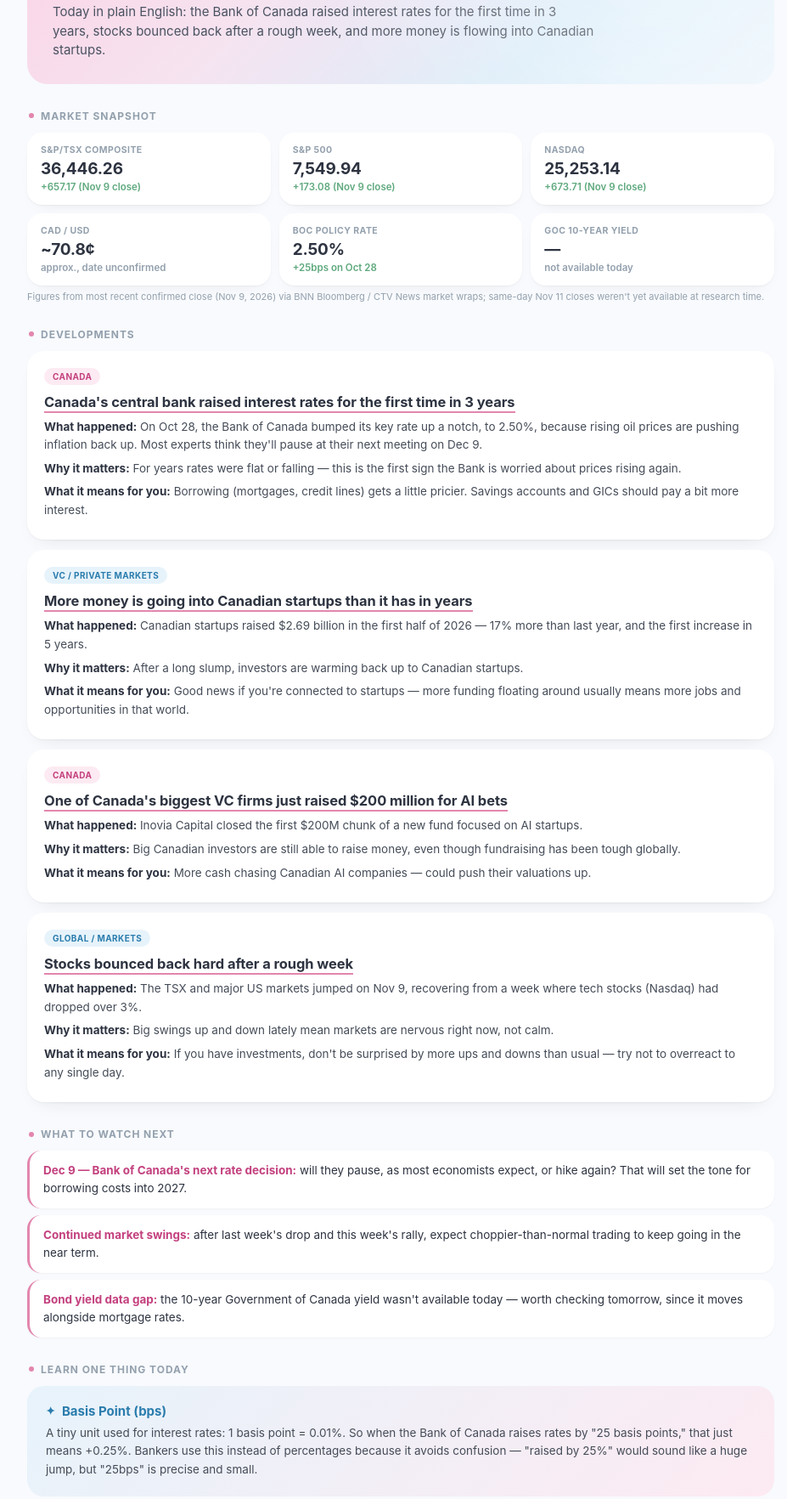
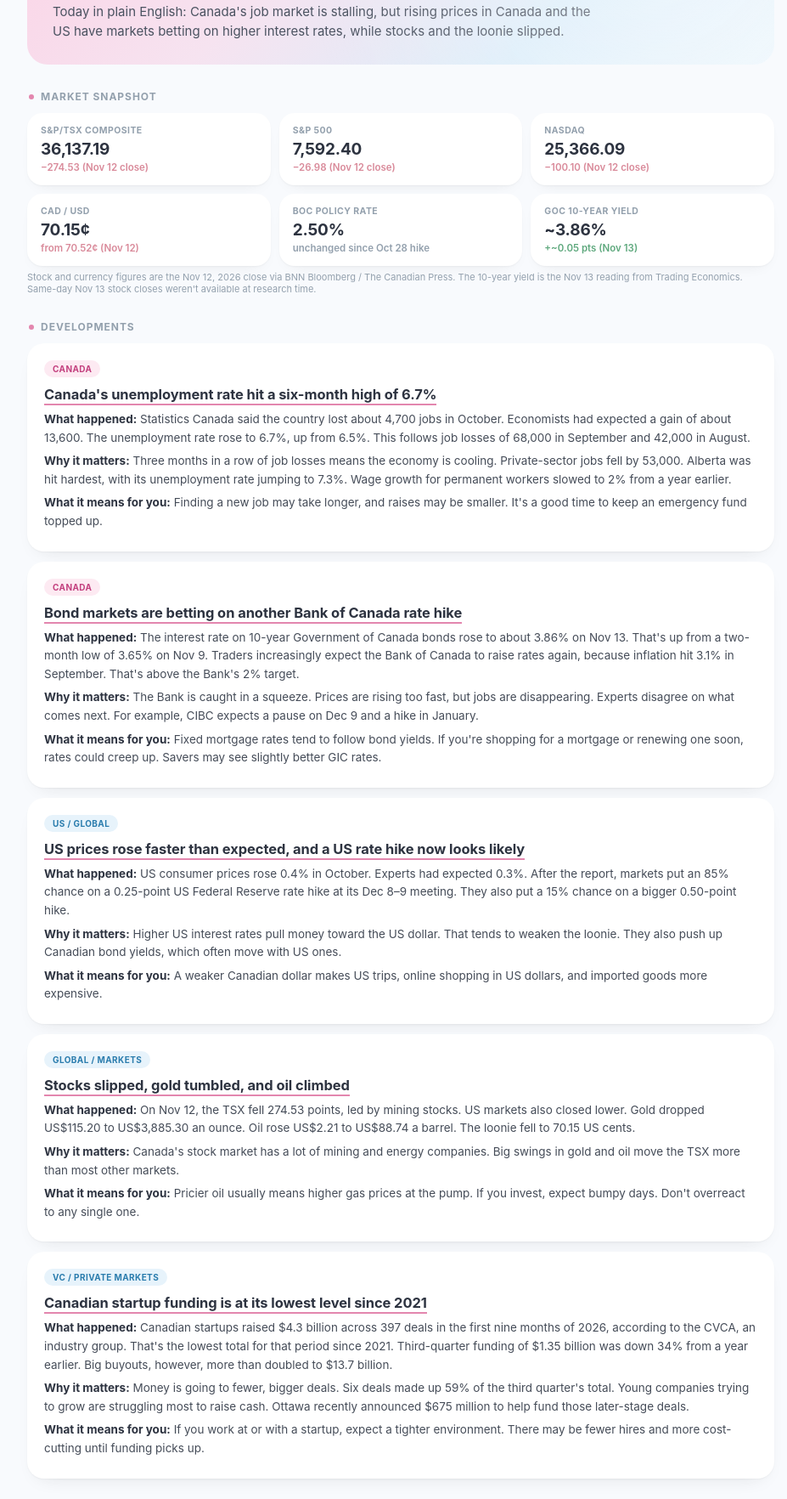
Before and after one commit to mckennadown/financial-briefing, a plain HTML site: page index.html in a window 1280 px wide. Shown: the part 133-1897 px from the top of the page at 85% size, without its empty margins (168-1095 px from the left). Drawn offline with Linux system fonts and the light colour scheme.

Commit message:
Daily briefing update: November 13, 2026
Co-Authored-By: Claude Opus 5.5 <noreply@anthropic.com>

```diff
--- a/index.html
+++ b/index.html
@@ -174,9 +174,9 @@
 
   <div class="hero">
     <div class="hero-inner">
-      <span class="pill-date">Wednesday, November 11, 2026</span>
+      <span class="pill-date">Friday, November 13, 2026</span>
       <h1>Canadian Financial Briefing</h1>
-      <div class="brief">Today in plain English: the Bank of Canada raised interest rates for the first time in 3 years, stocks bounced back after a rough week, and more money is flowing into Canadian startups.</div>
+      <div class="brief">Today in plain English: Canada's job market is stalling, but rising prices in Canada and the US have markets betting on higher interest rates, while stocks and the loonie slipped.</div>
     </div>
   </div>
 
@@ -184,84 +184,92 @@
   <div class="snapshot-grid">
     <div class="stat-card">
       <div class="stat-label">S&amp;P/TSX Composite</div>
-      <div class="stat-value">36,446.26</div>
-      <div class="stat-change up">+657.17 (Nov 9 close)</div>
+      <div class="stat-value">36,137.19</div>
+      <div class="stat-change down">&minus;274.53 (Nov 12 close)</div>
     </div>
     <div class="stat-card">
       <div class="stat-label">S&amp;P 500</div>
-      <div class="stat-value">7,549.94</div>
-      <div class="stat-change up">+173.08 (Nov 9 close)</div>
+      <div class="stat-value">7,592.40</div>
+      <div class="stat-change down">&minus;26.98 (Nov 12 close)</div>
     </div>
     <div class="stat-card">
       <div class="stat-label">Nasdaq</div>
-      <div class="stat-value">25,253.14</div>
-      <div class="stat-change up">+673.71 (Nov 9 close)</div>
+      <div class="stat-value">25,366.09</div>
+      <div class="stat-change down">&minus;100.10 (Nov 12 close)</div>
     </div>
     <div class="stat-card">
       <div class="stat-label">CAD / USD</div>
-      <div class="stat-value">~70.8&cent;</div>
-      <div class="stat-change flat">approx., date unconfirmed</div>
+      <div class="stat-value">70.15&cent;</div>
+      <div class="stat-change down">from 70.52&cent; (Nov 12)</div>
     </div>
     <div class="stat-card">
       <div class="stat-label">BoC Policy Rate</div>
       <div class="stat-value">2.50%</div>
-      <div class="stat-change up">+25bps on Oct 28</div>
+      <div class="stat-change flat">unchanged since Oct 28 hike</div>
     </div>
     <div class="stat-card">
       <div class="stat-label">GoC 10-Year Yield</div>
-      <div class="stat-value">—</div>
-      <div class="stat-change flat">not available today</div>
+      <div class="stat-value">~3.86%</div>
+      <div class="stat-change up">+~0.05 pts (Nov 13)</div>
     </div>
   </div>
-  <div class="note">Figures from most recent confirmed close (Nov 9, 2026) via BNN Bloomberg / CTV News market wraps; same-day Nov 11 closes weren't yet available at research time.</div>
+  <div class="note">Stock and currency figures are the Nov 12, 2026 close via BNN Bloomberg / The Canadian Press. The 10-year yield is the Nov 13 reading from Trading Economics. Same-day Nov 13 stock closes weren't available at research time.</div>
 
   <div class="section-title"><span class="dot"></span>Developments</div>
 
   <div class="news-card">
     <span class="tag ca">Canada</span>
-    <h3><a href="https://obj.ca/bank-of-canada-leaves-key-interest-rate-unchanged-at-2-25/" target="_blank" rel="noopener">Canada's central bank raised interest rates for the first time in 3 years</a></h3>
-    <div class="row"><b>What happened:</b> On Oct 28, the Bank of Canada bumped its key rate up a notch, to 2.50%, because rising oil prices are pushing inflation back up. Most experts think they'll pause at their next meeting on Dec 9.</div>
-    <div class="row"><b>Why it matters:</b> For years rates were flat or falling — this is the first sign the Bank is worried about prices rising again.</div>
-    <div class="row"><b>What it means for you:</b> Borrowing (mortgages, credit lines) gets a little pricier. Savings accounts and GICs should pay a bit more interest.</div>
+    <h3><a href="https://www.bnnbloomberg.ca/business/economics/2026/11/06/unemployment-rate-rose-to-67-in-october-statcan-says/" target="_blank" rel="noopener">Canada's unemployment rate hit a six-month high of 6.7%</a></h3>
+    <div class="row"><b>What happened:</b> Statistics Canada said the country lost about 4,700 jobs in October. Economists had expected a gain of about 13,600. The unemployment rate rose to 6.7%, up from 6.5%. This follows job losses of 68,000 in September and 42,000 in August.</div>
+    <div class="row"><b>Why it matters:</b> Three months in a row of job losses means the economy is cooling. Private-sector jobs fell by 53,000. Alberta was hit hardest, with its unemployment rate jumping to 7.3%. Wage growth for permanent workers slowed to 2% from a year earlier.</div>
+    <div class="row"><b>What it means for you:</b> Finding a new job may take longer, and raises may be smaller. It's a good time to keep an emergency fund topped up.</div>
+  </div>
+
+  <div class="news-card">
+    <span class="tag ca">Canada</span>
+    <h3><a href="https://tradingeconomics.com/canada/government-bond-yield" target="_blank" rel="noopener">Bond markets are betting on another Bank of Canada rate hike</a></h3>
+    <div class="row"><b>What happened:</b> The interest rate on 10-year Government of Canada bonds rose to about 3.86% on Nov 13. That's up from a two-month low of 3.65% on Nov 9. Traders increasingly expect the Bank of Canada to raise rates again, because inflation hit 3.1% in September. That's above the Bank's 2% target.</div>
+    <div class="row"><b>Why it matters:</b> The Bank is caught in a squeeze. Prices are rising too fast, but jobs are disappearing. Experts disagree on what comes next. For example, CIBC expects a pause on Dec 9 and a hike in January.</div>
+    <div class="row"><b>What it means for you:</b> Fixed mortgage rates tend to follow bond yields. If you're shopping for a mortgage or renewing one soon, rates could creep up. Savers may see slightly better GIC rates.</div>
+  </div>
+
+  <div class="news-card">
+    <span class="tag us">US / Global</span>
+    <h3><a href="https://cbsnews.com/news/october-cpi-report-elevated-inflation" target="_blank" rel="noopener">US prices rose faster than expected, and a US rate hike now looks likely</a></h3>
+    <div class="row"><b>What happened:</b> US consumer prices rose 0.4% in October. Experts had expected 0.3%. After the report, markets put an 85% chance on a 0.25-point US Federal Reserve rate hike at its Dec 8&ndash;9 meeting. They also put a 15% chance on a bigger 0.50-point hike.</div>
+    <div class="row"><b>Why it matters:</b> Higher US interest rates pull money toward the US dollar. That tends to weaken the loonie. They also push up Canadian bond yields, which often move with US ones.</div>
+    <div class="row"><b>What it means for you:</b> A weaker Canadian dollar makes US trips, online shopping in US dollars, and imported goods more expensive.</div>
+  </div>
+
+  <div class="news-card">
+    <span class="tag us">Global / Markets</span>
+    <h3><a href="https://www.bnnbloomberg.ca/markets/tsx/2026/11/12/sptsx-composite-down-in-late-morning-trading/" target="_blank" rel="noopener">Stocks slipped, gold tumbled, and oil climbed</a></h3>
+    <div class="row"><b>What happened:</b> On Nov 12, the TSX fell 274.53 points, led by mining stocks. US markets also closed lower. Gold dropped US$115.20 to US$3,885.30 an ounce. Oil rose US$2.21 to US$88.74 a barrel. The loonie fell to 70.15 US cents.</div>
+    <div class="row"><b>Why it matters:</b> Canada's stock market has a lot of mining and energy companies. Big swings in gold and oil move the TSX more than most other markets.</div>
+    <div class="row"><b>What it means for you:</b> Pricier oil usually means higher gas prices at the pump. If you invest, expect bumpy days. Don't overreact to any single one.</div>
   </div>
 
   <div class="news-card">
     <span class="tag vc">VC / Private Markets</span>
-    <h3><a href="https://thelogic.co/news/canada-venture-capital-startups-2025/" target="_blank" rel="noopener">More money is going into Canadian startups than it has in years</a></h3>
-    <div class="row"><b>What happened:</b> Canadian startups raised $2.69 billion in the first half of 2026 — 17% more than last year, and the first increase in 5 years.</div>
-    <div class="row"><b>Why it matters:</b> After a long slump, investors are warming back up to Canadian startups.</div>
-    <div class="row"><b>What it means for you:</b> Good news if you're connected to startups — more funding floating around usually means more jobs and opportunities in that world.</div>
-  </div>
-
-  <div class="news-card">
-    <span class="tag ca">Canada</span>
-    <h3><a href="https://dealroom.co/news/164084-inovia-raises-200m-first-close-for-ai-focused-sixth-venture-fund/" target="_blank" rel="noopener">One of Canada's biggest VC firms just raised $200 million for AI bets</a></h3>
-    <div class="row"><b>What happened:</b> Inovia Capital closed the first $200M chunk of a new fund focused on AI startups.</div>
-    <div class="row"><b>Why it matters:</b> Big Canadian investors are still able to raise money, even though fundraising has been tough globally.</div>
-    <div class="row"><b>What it means for you:</b> More cash chasing Canadian AI companies — could push their valuations up.</div>
-  </div>
-
-  <div class="news-card">
-    <span class="tag us">Global / Markets</span>
-    <h3><a href="https://www.bnnbloomberg.ca/markets/2026/11/09/sptsx-composite-up-more-than-500-points-us-stock-markets-also-head-higher/" target="_blank" rel="noopener">Stocks bounced back hard after a rough week</a></h3>
-    <div class="row"><b>What happened:</b> The TSX and major US markets jumped on Nov 9, recovering from a week where tech stocks (Nasdaq) had dropped over 3%.</div>
-    <div class="row"><b>Why it matters:</b> Big swings up and down lately mean markets are nervous right now, not calm.</div>
-    <div class="row"><b>What it means for you:</b> If you have investments, don't be surprised by more ups and downs than usual — try not to overreact to any single day.</div>
+    <h3><a href="https://thelogic.co/?p=2140702" target="_blank" rel="noopener">Canadian startup funding is at its lowest level since 2021</a></h3>
+    <div class="row"><b>What happened:</b> Canadian startups raised $4.3 billion across 397 deals in the first nine months of 2026, according to the CVCA, an industry group. That's the lowest total for that period since 2021. Third-quarter funding of $1.35 billion was down 34% from a year earlier. Big buyouts, however, more than doubled to $13.7 billion.</div>
+    <div class="row"><b>Why it matters:</b> Money is going to fewer, bigger deals. Six deals made up 59% of the third quarter's total. Young companies trying to grow are struggling most to raise cash. Ottawa recently announced $675 million to help fund those later-stage deals.</div>
+    <div class="row"><b>What it means for you:</b> If you work at or with a startup, expect a tighter environment. There may be fewer hires and more cost-cutting until funding picks up.</div>
   </div>
 
   <div class="section-title"><span class="dot"></span>What to Watch Next</div>
-  <div class="watch-card"><b>Dec 9 — Bank of Canada's next rate decision:</b> will they pause, as most economists expect, or hike again? That will set the tone for borrowing costs into 2027.</div>
-  <div class="watch-card"><b>Continued market swings:</b> after last week's drop and this week's rally, expect choppier-than-normal trading to keep going in the near term.</div>
-  <div class="watch-card"><b>Bond yield data gap:</b> the 10-year Government of Canada yield wasn't available today — worth checking tomorrow, since it moves alongside mortgage rates.</div>
+  <div class="watch-card"><b>Canada's October inflation numbers (later this month):</b> another reading above 3% would strengthen the case for a Bank of Canada hike.</div>
+  <div class="watch-card"><b>Dec 8&ndash;9 &mdash; US Federal Reserve meeting:</b> markets expect a hike. A bigger-than-expected move could push the loonie lower and Canadian yields higher.</div>
+  <div class="watch-card"><b>Dec 9 &mdash; Bank of Canada's next rate decision:</b> will weak jobs numbers or high inflation win out? This sets the tone for borrowing costs into 2027.</div>
 
   <div class="section-title"><span class="dot"></span>Learn One Thing Today</div>
   <div class="term-card">
-    <div class="term-name">Basis Point (bps)</div>
-    <div class="term-def">A tiny unit used for interest rates: 1 basis point = 0.01%. So when the Bank of Canada raises rates by "25 basis points," that just means +0.25%. Bankers use this instead of percentages because it avoids confusion — "raised by 25%" would sound like a huge jump, but "25bps" is precise and small.</div>
+    <div class="term-name">Bond Yield</div>
+    <div class="term-def">The yearly return you'd earn by buying a bond (a loan to a government or company) at today's price. When investors expect interest rates to rise, they demand more return, so yields go up. Here's why you should care: banks set many fixed mortgage rates based on Government of Canada bond yields, so rising yields often mean pricier mortgages a few weeks later.</div>
   </div>
 
   <footer>
-    Sources: BNN Bloomberg, CTV News, Ottawa Business Journal, The Logic, Dealroom · Last updated Nov 11, 2026, 9:12 AM MT
+    Sources: BNN Bloomberg / The Canadian Press, Statistics Canada (via BNN Bloomberg), Trading Economics, CBS News, The Logic / CVCA, Advisor.ca · Last updated Nov 13, 2026, 4:55 PM MT
   </footer>
 </div>
 </body>
```
